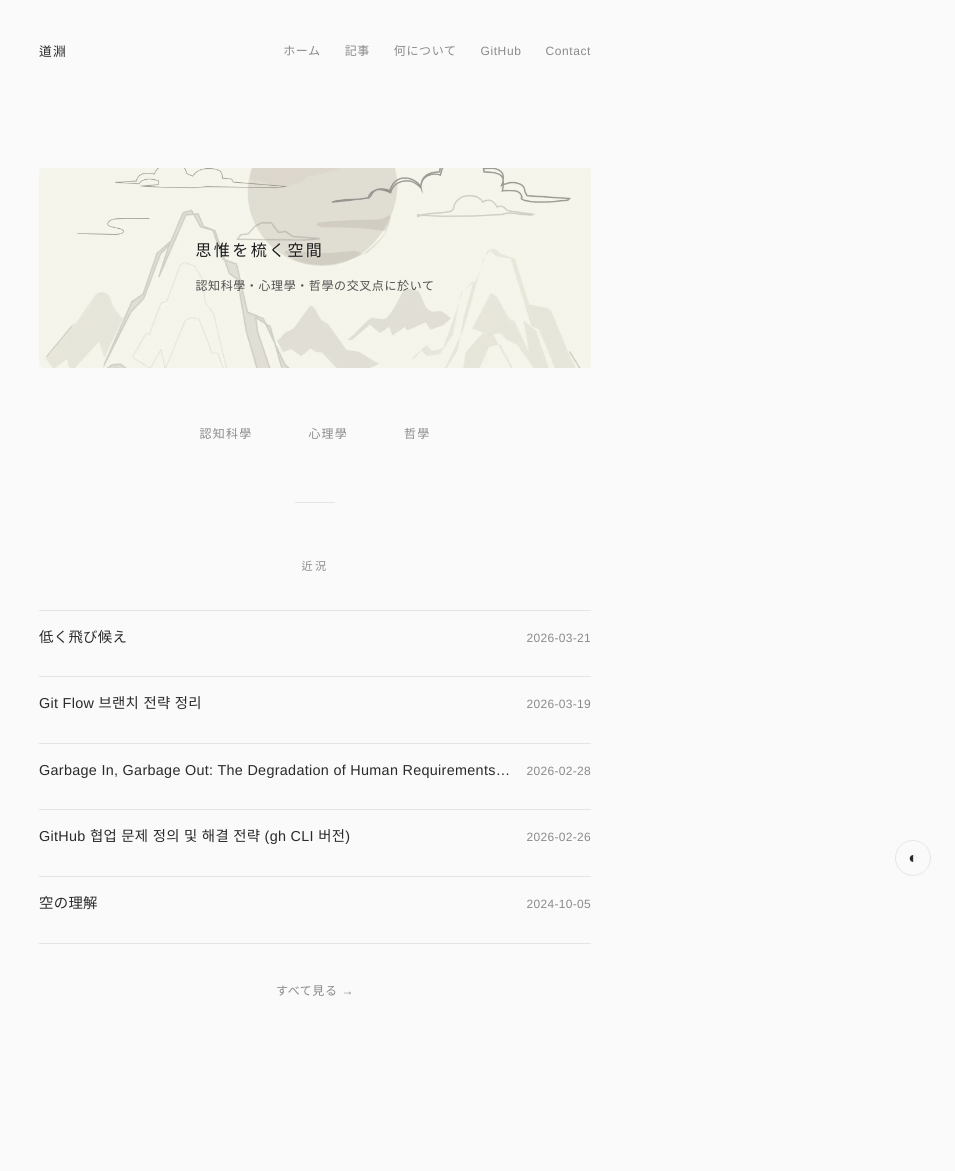
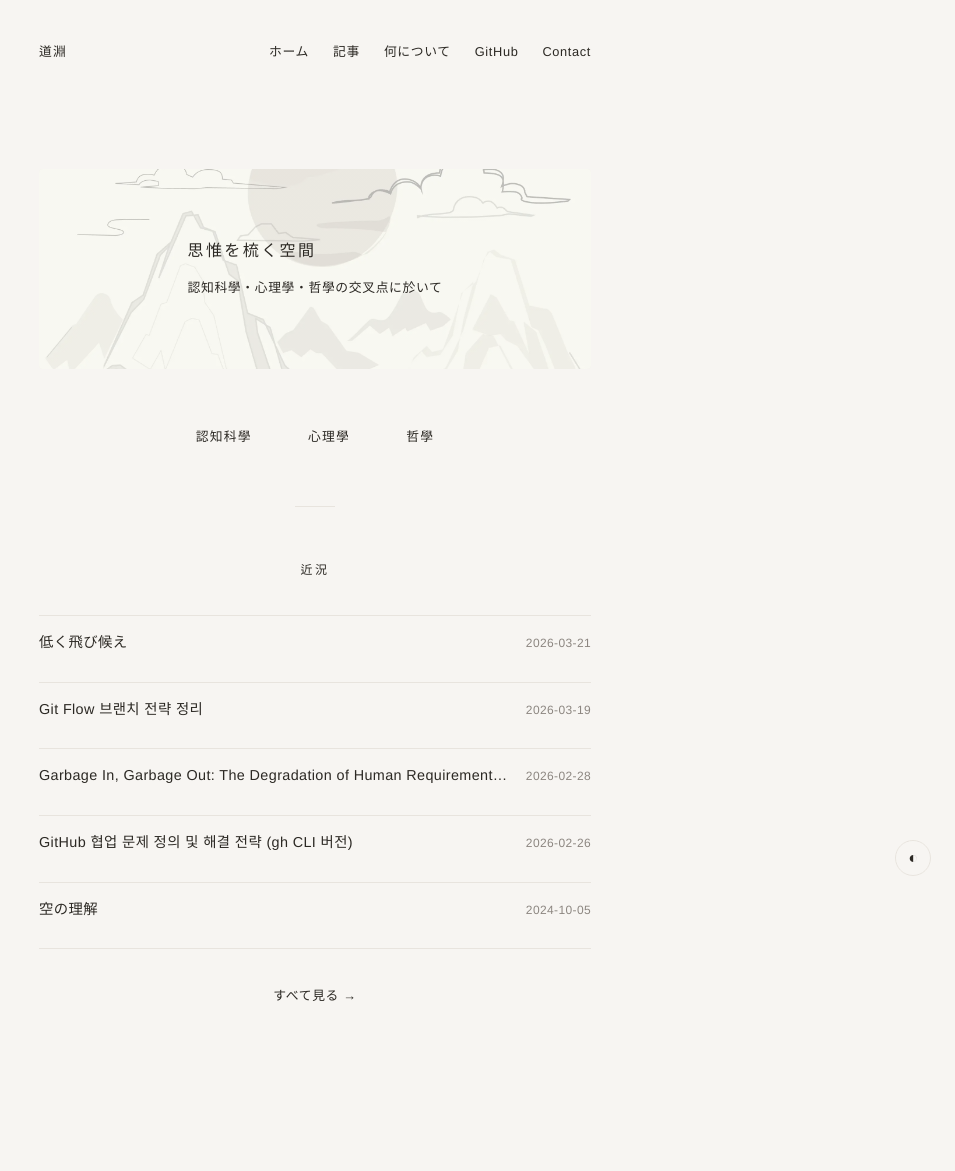
Before and after one commit to waylake/waylake.github.io, a Jekyll site: the page built from index.md, in a window 1280 px wide. Shown: the whole page, without its empty margins (325-1280 px from the left). Built offline with Jekyll 4.4.1, drawn with Linux system fonts in a browser that asks for light colours.

Commit message:
style(theme): Japanese zen palette 적용 및 가독성 개선
- warm monochromatic 색상 팔레트로 변경 (砂色, 墨色, 黒葛)
- 폰트 weight 300→350, letter-spacing 조정
- 오버레이 강도 증가로 배경 이미지 위 텍스트 가독성 개선
- 헤더, 랜딩페이지 텍스트 대비 강화
- about 페이지 한국어 → English/Japanese置换

```diff
--- a/_includes/category-style.html
+++ b/_includes/category-style.html
@@ -17,14 +17,14 @@
     right: 0;
     bottom: 0;
     background: linear-gradient(
-      rgba(255, 255, 255, 0.25),
-      rgba(255, 255, 255, 0.25)
+      rgba(255, 255, 255, 0.5),
+      rgba(255, 255, 255, 0.5)
     );
     pointer-events: none;
   }
 
   [data-theme="dark"] .category-hero::after {
-    background: linear-gradient(rgba(0, 0, 0, 0.2), rgba(0, 0, 0, 0.2));
+    background: linear-gradient(rgba(0, 0, 0, 0.4), rgba(0, 0, 0, 0.4));
   }
 
   .category-bg {
@@ -42,13 +42,13 @@
     font-size: 1rem;
     font-weight: 400;
     letter-spacing: 0.15em;
-    color: #1a1a1a;
+    color: var(--text);
     text-shadow: 0 1px 3px rgba(255, 255, 255, 0.4);
     z-index: 1;
   }
 
   [data-theme="dark"] .category-title {
-    color: #f5f5f5;
+    color: var(--text);
     text-shadow: 0 2px 8px rgba(0, 0, 0, 0.6);
   }
 
@@ -87,7 +87,7 @@
   .post-date {
     font-size: 0.75rem;
     color: var(--muted);
-    font-weight: 300;
+    font-weight: 400;
     white-space: nowrap;
     margin-left: 1rem;
   }
--- a/_includes/index-style.html
+++ b/_includes/index-style.html
@@ -22,26 +22,26 @@
     right: 0;
     bottom: 0;
     background: linear-gradient(
-      rgba(255, 255, 255, 0.25),
-      rgba(255, 255, 255, 0.25)
+      rgba(255, 255, 255, 0.5),
+      rgba(255, 255, 255, 0.5)
     );
     pointer-events: none;
     z-index: 1;
   }
 
   [data-theme="dark"] .hero::before {
-    background: linear-gradient(rgba(0, 0, 0, 0.2), rgba(0, 0, 0, 0.2));
+    background: linear-gradient(rgba(0, 0, 0, 0.4), rgba(0, 0, 0, 0.4));
   }
 
   .hero-content {
     position: relative;
     z-index: 2;
-    color: #1a1a1a;
+    color: var(--text);
     text-shadow: 0 1px 3px rgba(255, 255, 255, 0.4);
   }
 
   [data-theme="dark"] .hero-content {
-    color: #f5f5f5;
+    color: var(--text);
     text-shadow: 0 2px 8px rgba(0, 0, 0, 0.6);
   }
 
@@ -62,26 +62,26 @@
     font-weight: 400;
     letter-spacing: 0.15em;
     margin: 0 0 0.75rem 0;
-    color: #1a1a1a;
+    color: var(--text);
     text-shadow: 0 1px 3px rgba(255, 255, 255, 0.4);
   }
 
   [data-theme="dark"] .hero-title {
-    color: #f5f5f5;
+    color: var(--text);
     text-shadow: 0 2px 8px rgba(0, 0, 0, 0.6);
   }
 
   .hero-subtitle {
-    color: rgba(50, 50, 50, 0.85);
-    font-size: 0.75rem;
-    font-weight: 300;
+    color: var(--text);
+    font-size: 0.8rem;
+    font-weight: 400;
     margin: 0;
     letter-spacing: 0.05em;
     text-shadow: 0 1px 3px rgba(255, 255, 255, 0.3);
   }
 
   [data-theme="dark"] .hero-subtitle {
-    color: rgba(230, 230, 230, 0.85);
+    color: var(--text);
     text-shadow: 0 2px 8px rgba(0, 0, 0, 0.6);
   }
 
@@ -95,14 +95,15 @@
   .category-item {
     padding: 0.5rem 1rem;
     text-decoration: none;
-    color: var(--muted);
-    font-size: 0.75rem;
+    color: var(--text);
+    font-size: 0.8rem;
+    font-weight: 400;
     letter-spacing: 0.1em;
     transition: color 0.3s ease;
   }
 
   .category-item:hover {
-    color: var(--text);
+    color: var(--muted);
   }
 
   .divider {
@@ -118,8 +119,9 @@
   }
 
   .section-label {
-    font-size: 0.7rem;
-    color: var(--muted);
+    font-size: 0.75rem;
+    color: var(--text);
+    font-weight: 400;
     letter-spacing: 0.2em;
     text-transform: uppercase;
   }
@@ -130,14 +132,15 @@
   }
 
   .more-link a {
-    font-size: 0.75rem;
-    color: var(--muted);
+    font-size: 0.8rem;
+    color: var(--text);
+    font-weight: 400;
     text-decoration: none;
     letter-spacing: 0.05em;
     transition: color 0.3s ease;
   }
 
   .more-link a:hover {
-    color: var(--text);
+    color: var(--muted);
   }
 </style>
--- a/assets/css/theme.css
+++ b/assets/css/theme.css
@@ -1,21 +1,21 @@
 :root {
-  --bg: #fafafa;
-  --text: #2a2a2a;
-  --muted: #8a8a8a;
-  --border: #e5e5e5;
-  --link: #2a2a2a;
-  --code-bg: #f0f0f0;
-  --header-bg: #fafafa;
+  --bg: #f7f5f2;
+  --text: #2c2924;
+  --muted: #8c8680;
+  --border: #e8e4de;
+  --link: #2c2924;
+  --code-bg: #efebe5;
+  --header-bg: #f7f5f2;
   --max-width: 600px;
 }
 [data-theme="dark"] {
-  --bg: #141414;
-  --text: #d0d0d0;
-  --muted: #6a6a6a;
-  --border: #2a2a2a;
-  --link: #d0d0d0;
-  --code-bg: #1f1f1f;
-  --header-bg: #141414;
+  --bg: #1a1916;
+  --text: #c4bfb6;
+  --muted: #6b6560;
+  --border: #2d2a26;
+  --link: #c4bfb6;
+  --code-bg: #242220;
+  --header-bg: #1a1916;
 }
 * {
   box-sizing: border-box;
@@ -31,9 +31,9 @@
     -apple-system,
     sans-serif;
   font-size: 15px;
-  line-height: 1.8;
-  font-weight: 300;
-  letter-spacing: 0.02em;
+  line-height: 1.9;
+  font-weight: 350;
+  letter-spacing: 0.025em;
   transition:
     background-color 0.5s,
     color 0.5s;
@@ -84,15 +84,15 @@
   gap: 1.5rem;
 }
 .page-link {
-  color: var(--muted);
+  color: var(--text);
   text-decoration: none;
-  font-size: 0.75rem;
-  font-weight: 300;
+  font-size: 0.8rem;
+  font-weight: 400;
   letter-spacing: 0.05em;
   transition: color 0.3s ease;
 }
 .page-link:hover {
-  color: var(--text);
+  color: var(--muted);
 }
 .main-content {
   max-width: var(--max-width);
@@ -110,6 +110,7 @@
   line-height: 1.6;
   margin-top: 2rem;
   margin-bottom: 0.75rem;
+  letter-spacing: -0.015em;
 }
 h1 {
   font-size: 1.5rem;
@@ -238,7 +239,7 @@
   font-size: 0.8rem;
   color: var(--muted);
   margin-top: 0.4rem;
-  font-weight: 300;
+  font-weight: 350;
 }
 .page-content {
   max-width: var(--max-width);
@@ -348,7 +349,7 @@
   font-size: 0.8rem;
   color: var(--muted);
   margin-top: 0.4rem;
-  font-weight: 300;
+  font-weight: 350;
 }
 .post-meta span {
   margin-right: 0.75rem;
```
Also changed, not shown: about/index.md (+2 -2 lines).
